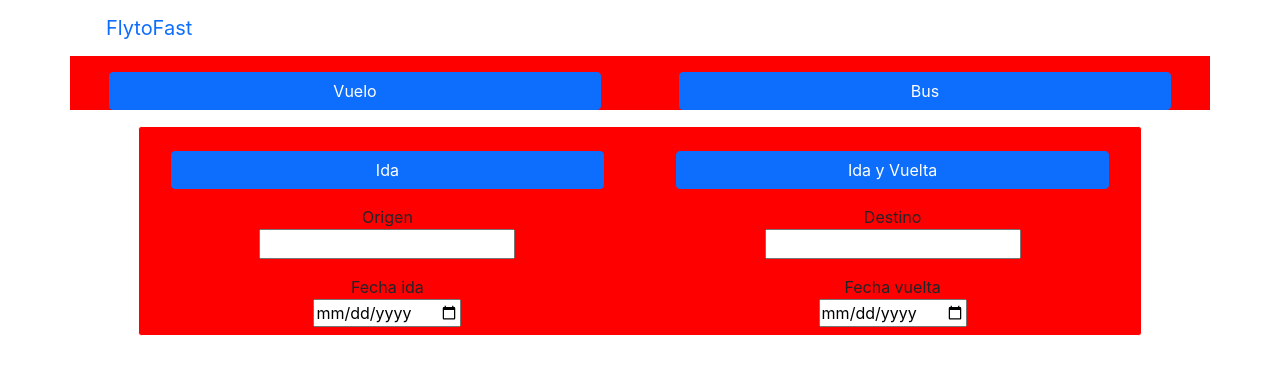
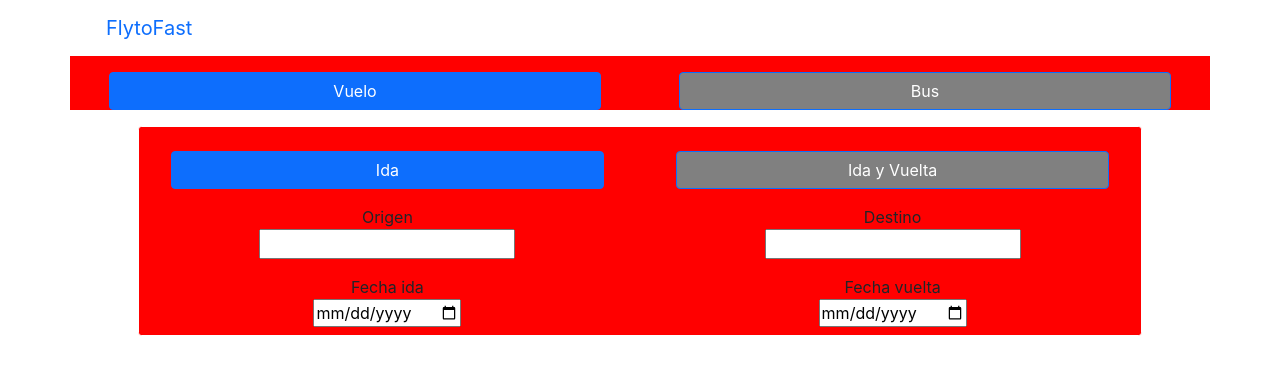
Before and after one commit to TheTenAreOne/proyecto_interfaces, a React (Create React App) app: page / in a window 1280 px wide. Shown: the top 374 px of the page. Built offline with nearby package versions, Linux system fonts and the light colour scheme.

Commit message:
add color change to buttons when unselected

```diff
--- a/src/components/CitySelectBox.jsx
+++ b/src/components/CitySelectBox.jsx
@@ -6,7 +6,7 @@ function CitySelectBox(props){
   return(
     <div className='citySelectBox'>
         <form action=''>
-          <label for='cityOrigin'>{props.labelText}</label><br/>
+          <label htmlFor='cityOrigin'>{props.labelText}</label><br/>
           <input type='text' id='cityOrigin' name='origin'></input>
         </form>
     </div>
--- a/src/components/DateSelectBox.jsx
+++ b/src/components/DateSelectBox.jsx
@@ -6,7 +6,7 @@ function DateSelectBox(props){
   return(
     <div className='dateSelectBox'>
         <form action=''>
-          <label for='start'>{props.labelText}</label><br/>
+          <label htmlFor='start'>{props.labelText}</label><br/>
           <input type='date' id='start' name='start'></input>
         </form>
     </div>
--- a/src/components/OneOptionButton.jsx
+++ b/src/components/OneOptionButton.jsx
@@ -5,7 +5,12 @@ function OneOptionButton(props){
 
   return(
     <div>
-      <button type="button" class="btn btn-primary oneOptionButtonBig">{props.buttonText}</button>
+      {
+        props.ticketInfo === props.buttonText ?
+        <button type="button" className={"btn btn-primary oneOptionButtonBig"} onClick={()=>props.onClick(props.buttonText)} >{props.buttonText}</button>
+        :
+        <button type="button" className={"btn btn-primary oneOptionButtonBig unselectedButton"} onClick={()=>props.onClick(props.buttonText)}>{props.buttonText}</button>
+      }
     </div>
   );
 }
--- a/src/components/TicketOptionsBox.jsx
+++ b/src/components/TicketOptionsBox.jsx
@@ -3,27 +3,34 @@ import '../pages/Home.css';
 import OneOptionButton from './OneOptionButton';
 import CitySelectBox from './CitySelectBox';
 import DateSelectBox from './DateSelectBox';
+import React, { useState } from 'react';
 
+function TicketOptionsBox(props){
 
-function TicketOptionsBox(){
+  const [transportType, setTransportType] = useState('Vuelo');
+  const [ticketType, setTicketType] = useState('Ida');
+  const [cityOrigin, setCityOrigin] = useState('');
+  const [cityDestinaion, setCityDestination] = useState('');
+  const [dateDeparture, setDateDeparture] = useState('');
+  const [dateArrival, setDateArrival] = useState('');
 
   return(
     <div>
       <div className='row seeBack'>
         <div className='col-6'>
-          <OneOptionButton buttonText='Vuelo'/>
+          <OneOptionButton onClick={(data) => setTransportType(data) } ticketInfo={transportType} buttonText='Vuelo'/>
         </div>
         <div className='col-6'>
-          <OneOptionButton buttonText='Bus'/>
+          <OneOptionButton onClick={(data) => setTransportType(data) } ticketInfo={transportType} buttonText='Bus'/>
         </div>
       </div>
       <div className='container ticketOptionsBox seeBack'>
         <div className='row'>
           <div className='col'>
-            <OneOptionButton buttonText='Ida'/>
+            <OneOptionButton onClick={(data) => setTicketType(data) } ticketInfo={ticketType} buttonText='Ida'/>
           </div>
           <div className='col'>
-            <OneOptionButton buttonText='Ida y Vuelta'/>
+            <OneOptionButton onClick={(data) => setTicketType(data) } ticketInfo={ticketType} buttonText='Ida y Vuelta'/>
           </div>
         </div>
         <div className='row'>
```
